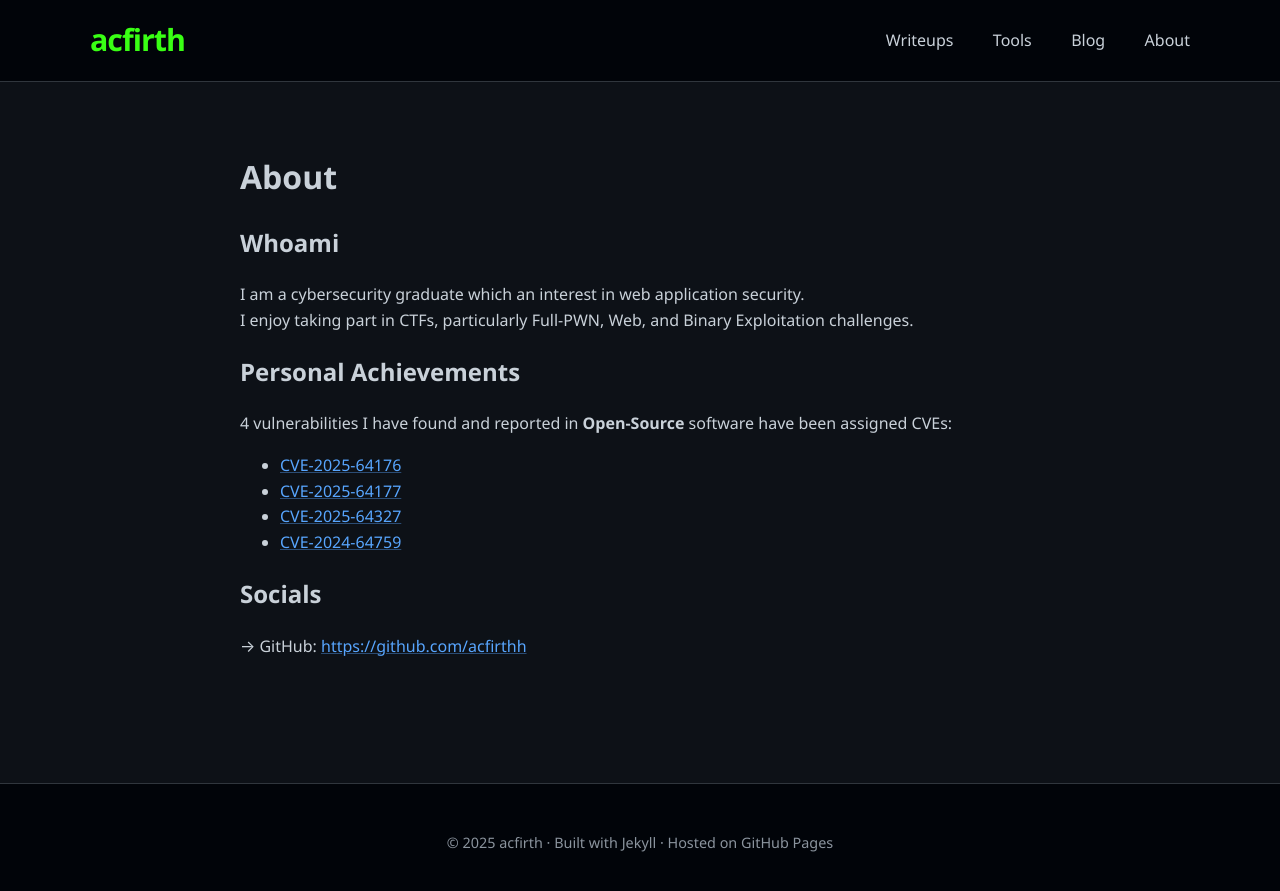
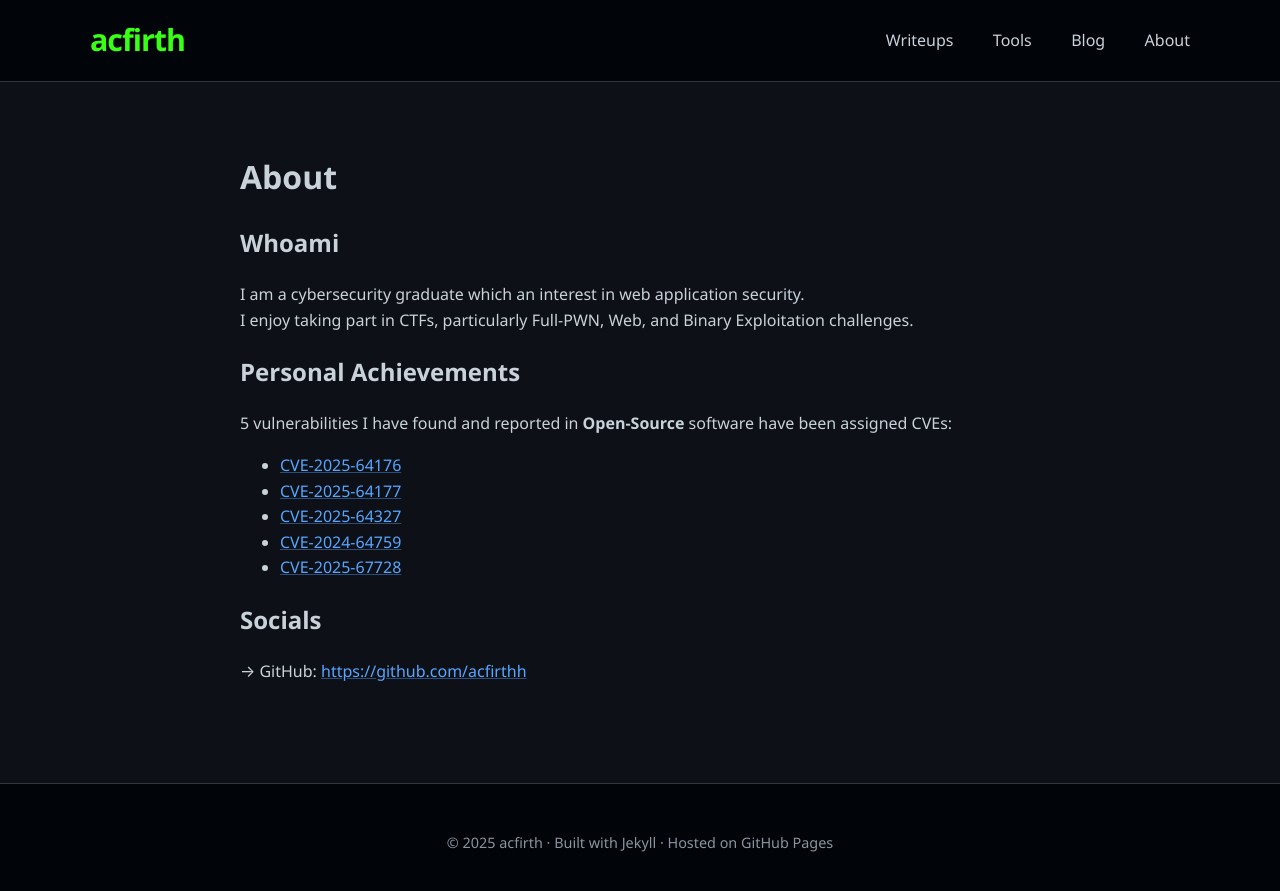
Before and after one commit to acfirthh/acfirthh.github.io, a Jekyll site: the page built from about.md, in a window 1280 px wide. Shown: the top 891 px of the page. Built offline with Jekyll 4.4.1, drawn with Linux system fonts in a browser that asks for light colours.

Commit message:
Update about.md

```diff
--- a/about.md
+++ b/about.md
@@ -10,11 +10,12 @@ I am a cybersecurity graduate which an interest in web application security. \
 I enjoy taking part in CTFs, particularly Full-PWN, Web, and Binary Exploitation challenges.
 
 ## Personal Achievements
-4 vulnerabilities I have found and reported in **Open-Source** software have been assigned CVEs:
+5 vulnerabilities I have found and reported in **Open-Source** software have been assigned CVEs:
 - [CVE-2025-64176](https://www.cve.org/CVERecord?id=CVE-2025-64176)
 - [CVE-2025-64177](https://www.cve.org/CVERecord?id=CVE-2025-64177)
 - [CVE-2025-64327](https://www.cve.org/CVERecord?id=CVE-2025-64327)
 - [CVE-2024-64759](https://www.cve.org/CVERecord?id=CVE-2025-64759)
+- [CVE-2025-67728](https://www.cve.org/CVERecord?id=CVE-2025-67728)
 
 ## Socials
 → GitHub: [https://github.com/acfirthh](https://github.com/acfirthh)
```
